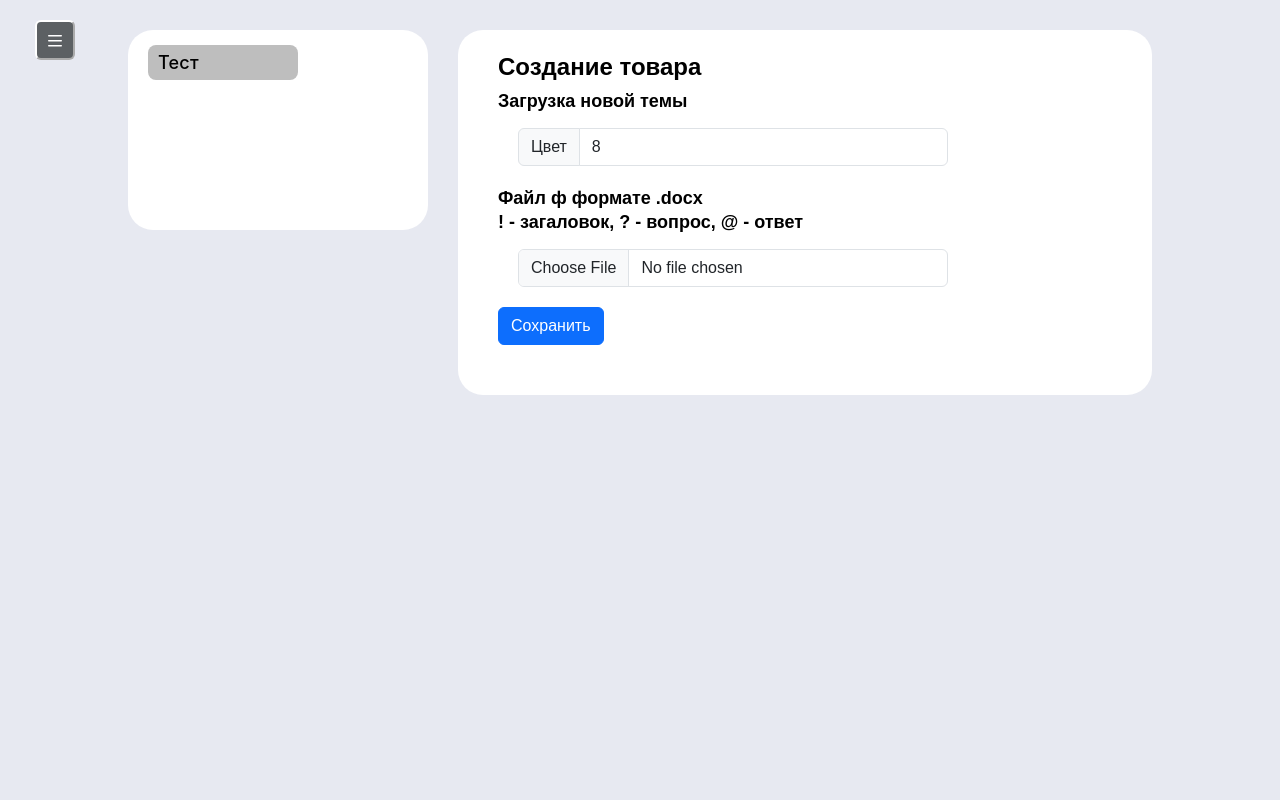
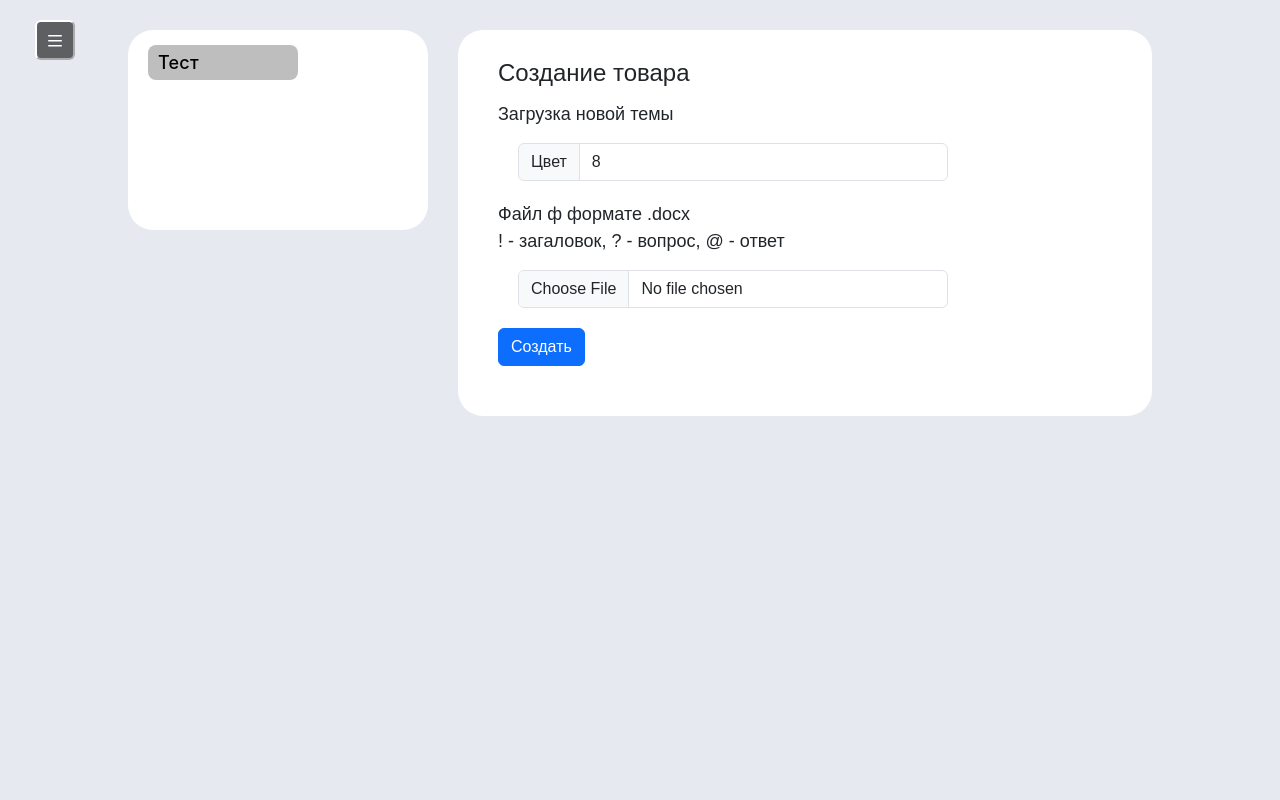
Before and after one commit to Dmitry123654789/Informatic, a Flask app: page /admin/new_theme in a window 1280 px wide. Run offline with Flask 3, Linux system fonts and the light colour scheme; some libraries are stand-ins or nearby versions.

Commit message:
Небольшие исправления в css

```diff
--- a/tools/static/css/admin.css
+++ b/tools/static/css/admin.css
@@ -1,14 +1,3 @@
-:root {
-    --text-color: #000;
-}
-
-* {
-    color: var(--text-color);
-    font-size: 16px;
-    font-weight: 600;
-    line-height: 24px;
-}
-
 a {
     text-decoration: none;
 }
--- a/tools/static/css/profile_page.css
+++ b/tools/static/css/profile_page.css
@@ -1,13 +1,3 @@
-:root {
-    --text-color: #000;
-}
-
-* {
-    font-size: 16px;
-    font-weight: 600;
-    line-height: 24px;
-}
-
 a {
     text-decoration: none;
 }
@@ -55,7 +45,6 @@ a {
     display: flex;
     width: max-content;
     min-width: 150px;
-    color: var(--text-color);
 }
 
 .active a {
--- a/tools/templates/admin/add_theme.html
+++ b/tools/templates/admin/add_theme.html
@@ -8,7 +8,7 @@
             <h2 class="align-center">Успешно!</h2>
 
             <button class="btn btn-secondary">
-                <a href="/class/{{ train_class }}" style="color: var(--text-color);">Перейти в класс</a>
+                <a href="/class/{{ train_class }}" style="color: black;">Перейти в класс</a>
             </button>
 
         {% else %}
@@ -36,7 +36,7 @@
                     {% endfor %}
                 </div>
 
-                <input type="submit" class="btn btn-primary" value="Сохранить" name="save_sub">
+                <input type="submit" class="btn btn-primary" value="Создать" name="save_sub">
                 {% include 'form_confirmation.html' %}
             </form>
         {% endif %}
```
